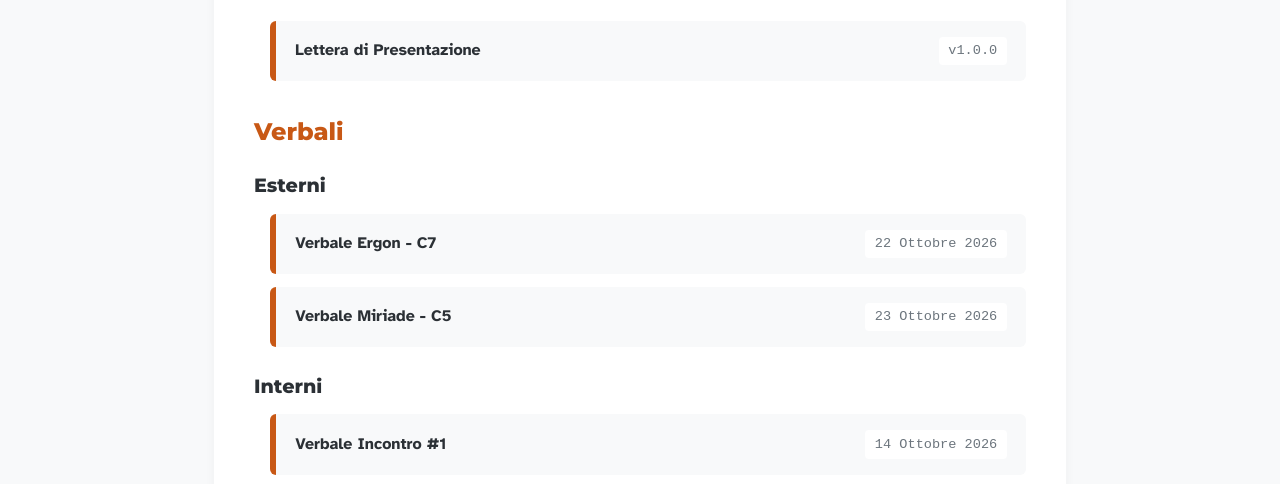
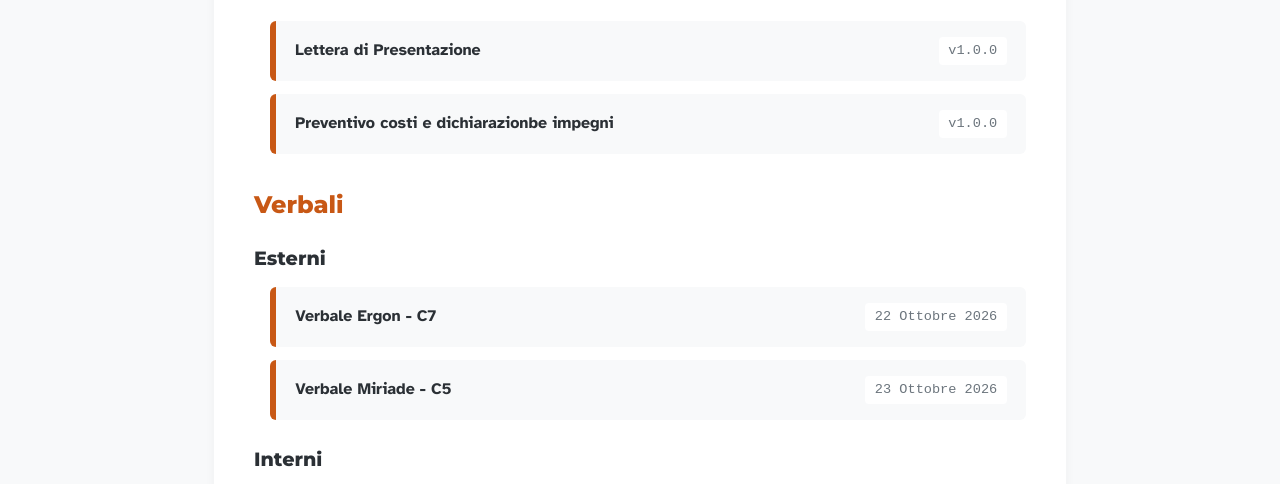
Before and after one commit to DeadlockGuild/docs, a plain HTML site: page website/index.html in a window 1280 px wide. Shown: the part 255-739 px from the top of the page. Drawn offline with Linux system fonts and the light colour scheme; files whose address does not match are found by name.

Commit message:
added preventivo_costi_dichiarazione_impegni.typ in index.html

```diff
--- a/website/index.html
+++ b/website/index.html
@@ -30,6 +30,7 @@
             <ul class="doc-list">
                 <!--<li><a href="pdf/Candidatura/.pdf" class="doc-bar" target="_blank">Valutazione dei Capitolati <span class="version">v1.0.0</span></a></li>-->
                 <li><a href="pdf/Candidatura/LetteraDiPresentazione/lettera_di_presentazione.pdf" class="doc-bar" target="_blank">Lettera di Presentazione <span class="version">v1.0.0</span></a></li>
+                <li><a href="pdf/Candidatura/ValutazioneCostiOre/preventivo_costi_dichiarazione_impegni.pdf" class="doc-bar" target="_blank">Preventivo costi e dichiarazionbe impegni<span class="version">v1.0.0</span></a></li>
                 <!--<li><a href="pdf/Candidatura/Documento_3.pdf" class="doc-bar" target="_blank">  <span class="version">v1.0.0</span></a></li>-->
             </ul>
 
```
Also changed, not shown: 2 other files.
